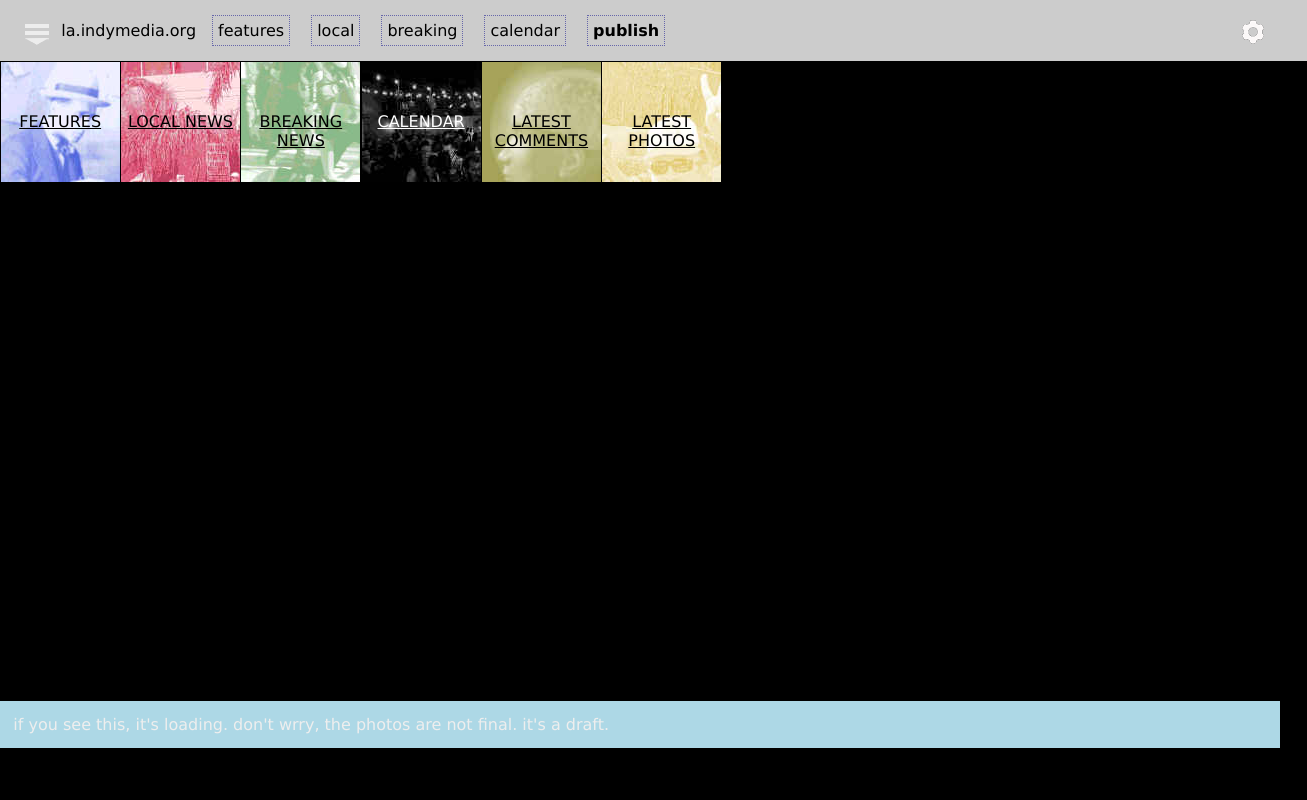
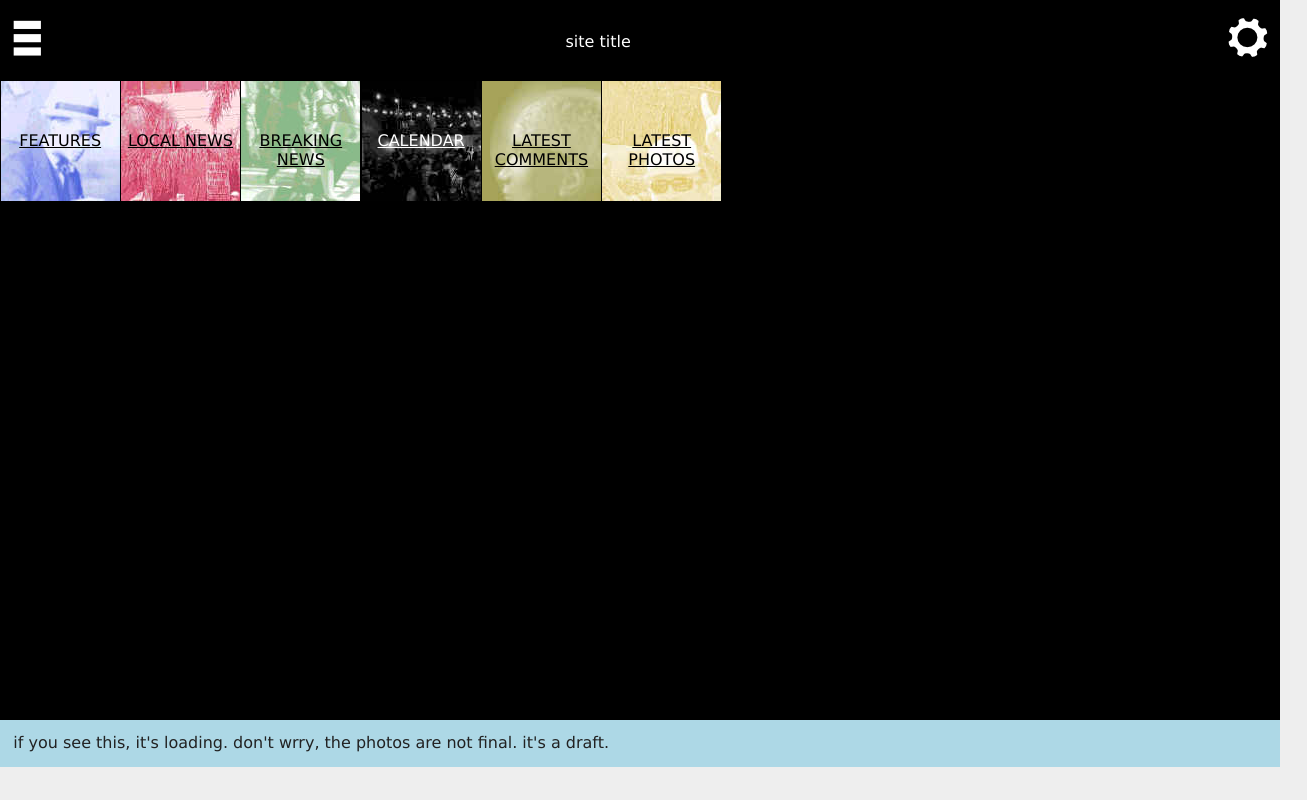
Before and after one commit to johnkawakami/sf-active-js, a plain HTML site: page js/index.html in a window 1280 px wide. Shown: the whole page, 1307 px wide, since content can reach past the window. Drawn offline with Linux system fonts and the light colour scheme; no server answers.

Commit message:
first step toward an ok ui

```diff
--- a/js/index.html
+++ b/js/index.html
@@ -18,7 +18,15 @@
 	<link rel="stylesheet" href="main.css" />
 </head>
 <body>
-<div id="topbar" class="region"></div>
+<div id="topbar">
+	<table border="0" cellpadding="0" cellspacing="0" width="100%">
+		<tr>
+			<td><a href="?v=thum"><img src="images/menu-black.png" border="0" /></a></td>
+			<td style="color:white" align="center">site title</td>
+			<td align="right"><img src="images/settings-black.png" /></td>
+		</tr>
+	</table>
+</div>
 <div id="local"></div>
 <div id="breakingnews"></div>
 <div id="feature"></div>
--- a/js/main.css
+++ b/js/main.css
@@ -32,8 +32,8 @@ body {
 	padding: 0;
 	margin: 0;
 	font-family: Lucida,"Lucida Sans","Lucida Sans Unicode","Lucida Grande";
-	color: #eee;
-	background-color: black;
+	color: #222;
+	background-color: #eee;
 }
 .region {
 	margin: 0;
@@ -43,16 +43,15 @@ body {
 	/* position: fixed; */
 	top: 0; left: 0;
 	width: 100%;
-	height: 2em;
-	background-color: #CCC;
+	height: 80px;
+	background-color: #000;
 	color: black;
-	padding-top: 1em;
 }
 #local, #feature {
     margin: 2pt;
     margin-top: 34pt;
 	display: none;
-	background-color: black;
+	background-color: white;
 }
 ul.articlelist {
 	margin-left: 0;
@@ -63,11 +62,15 @@ ul.articlelist li {
 	margin-top: 0;
 	padding: 1em;
 	border: none;
-	border-bottom: 1px solid silver;
+	border-bottom: 1px solid #666;
 }
 ul.articlelist li a {
-	color: white;
+	color: black;
 	text-decoration: none;
+}
+ul.articlelist li a:visited {
+    color: #aaa;
+    text-decoration: none;
 }
 #content {
 	margin: 16pt;
@@ -80,7 +83,7 @@ ul.articlelist li a {
 }
 
 #heading {
-	color: white;
+	color: black;
 }
 #summary {
 	font-style: italic;
--- a/js/main.js
+++ b/js/main.js
@@ -122,17 +122,6 @@ var layoutModule = function ($, EV) {
 	// draw breaking news
 	// draw features
 
-	// decorate the top bar
-	$('#topbar').append("<span class='iconleft' id='thumbscreenbutton'><img src='list.png' /></span>")
-	$('#topbar').append("<span id='sitename'>la.indymedia.org</span>");
-	var s = SettingsIconFactory($,'#topbar');
-	s.drawWidget();
-	$('#topbar').append("<span class='menu' id='featuresbutton'>features</span>");
-	$('#topbar').append("<span class='menu' id='localbutton'>local</span>");
-	$('#topbar').append("<span class='menu' id='breakingbutton'>breaking</span>");
-	$('#topbar').append("<span class='menu' id='calendarbutton'>calendar</span>");
-	$('#topbar').append("<span class='menu' id='publishbutton'><b>publish</b></span>");
-
 	// attach actions to buttons
     $('#thumbscreenbutton').on('click',function(){History.pushState(null,"thumbscreen","?v=thum")});
     $('#localbutton'   ).on('click',function(){History.pushState(null,"local","?v=loca")});
@@ -253,7 +242,7 @@ var SettingsIconFactory = function($,id) {
 	var x, y, direction;
 	var settings = {};
 	var drawWidget = function() {
-		$(id).append('<span class="iconright"><img id="'+id.substr(1)+'-settings" src="gear.png" align="absmiddle" /></span>');
+		$(id).append('<span class="iconright"><img id="'+id.substr(1)+'-settings" src="images/settings-black.png" align="absmiddle" /></span>');
 		// attach handler to it
 		$(id+"-settings").on("click", drawDialog);
 		// discover the x and y position of the widget
```
Also changed, not shown: js/images/home-black.png (added), js/images/menu-black.png (added), js/images/settings-black.png (added).
